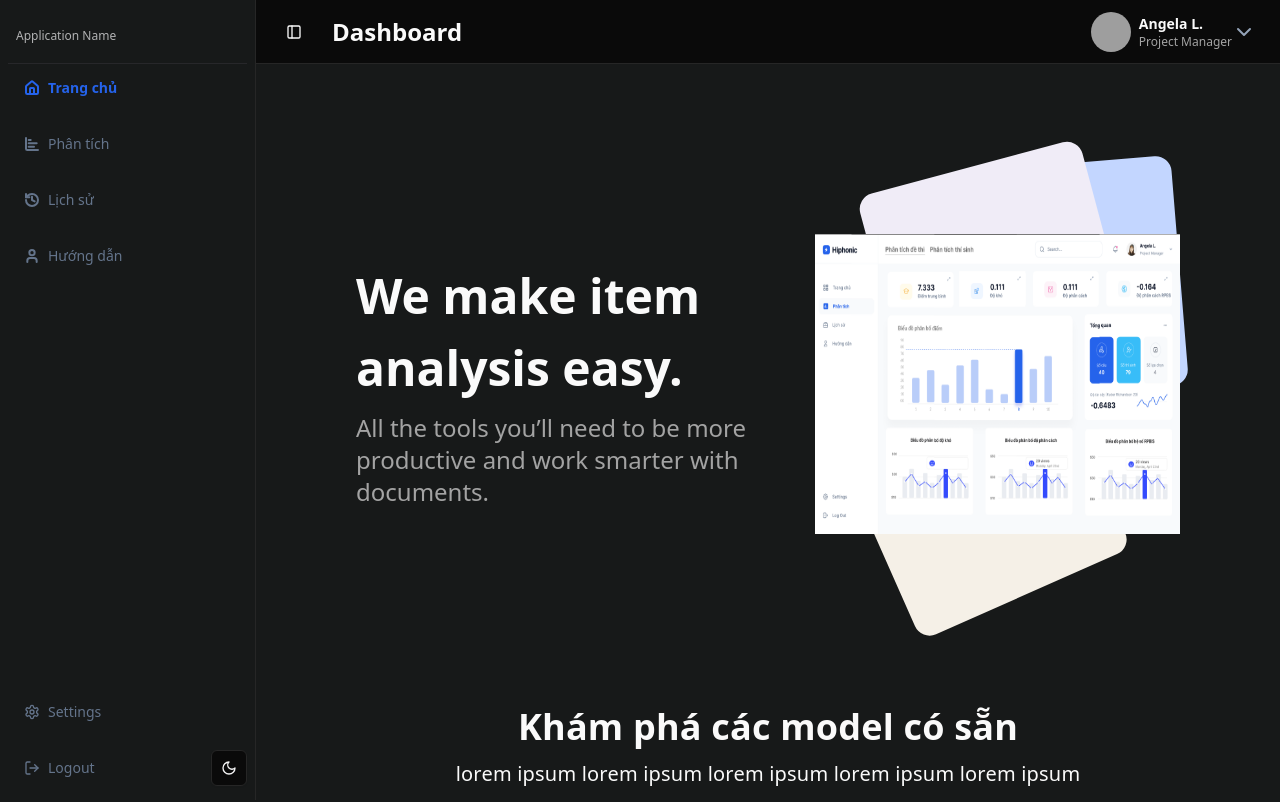
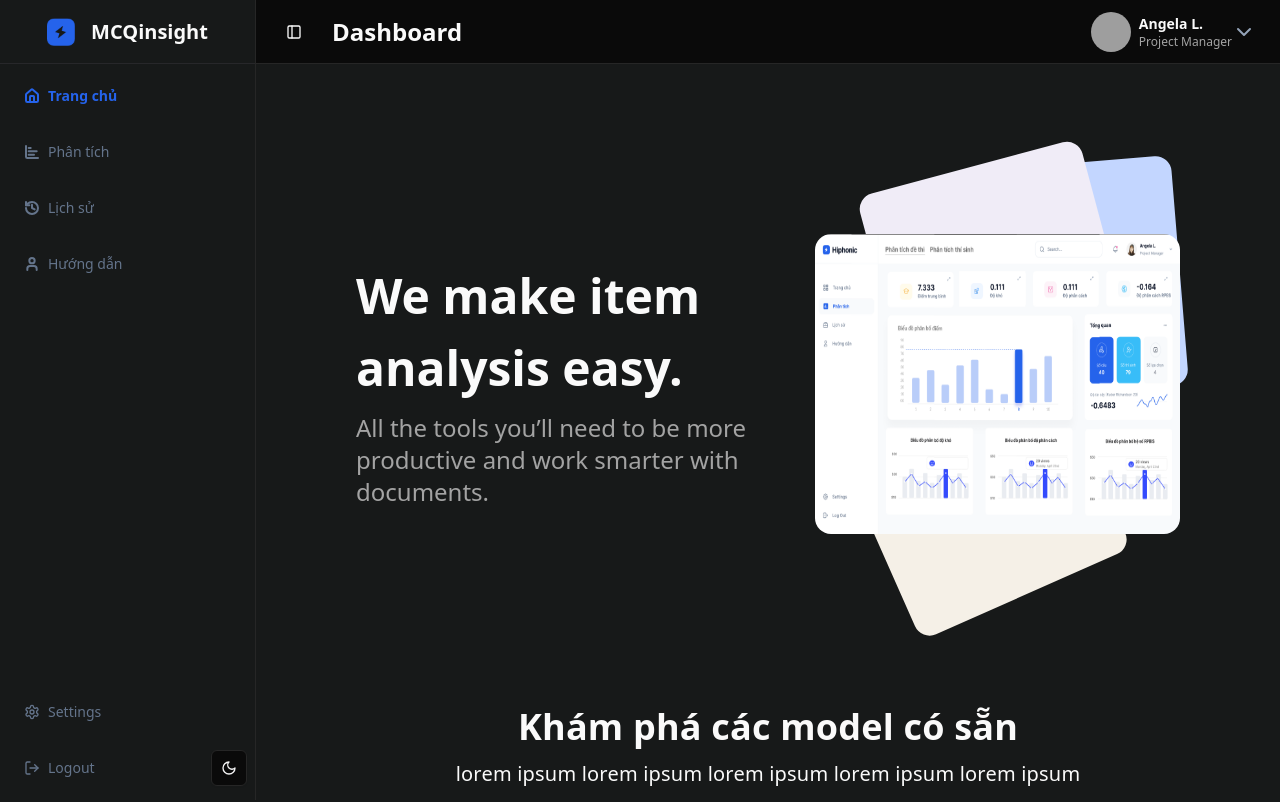
Before and after one commit to longtruong2604/IRT-FE, a React (Vite) app: page / in a window 1280 px wide. Shown: the top 802 px of the page. Built offline with nearby package versions, Linux system fonts and the light colour scheme; grey boxes are pictures that could not be loaded.

Commit message:
feat: minor changes to home page

```diff
--- a/src/components/main-layout/app-sidebar.tsx
+++ b/src/components/main-layout/app-sidebar.tsx
@@ -4,7 +4,7 @@ import {
   SidebarFooter,
   SidebarGroup,
   SidebarGroupContent,
-  SidebarGroupLabel,
+  SidebarHeader,
   SidebarMenu,
   SidebarMenuButton,
   SidebarMenuItem,
@@ -14,17 +14,21 @@ import { LogOut, Settings } from 'lucide-react'
 import { NavLink } from 'react-router-dom'
 import { DarkModeToggle } from './dark-mode-toggle'
 import { useState } from 'react'
+import { Logo } from '../ui/logo'
 
 export function AppSidebar() {
   const [activeLink, setActiveLink] =
     useState<(typeof MenuItems)[number]['value']>()
   return (
     <Sidebar>
+      <SidebarHeader className="h-[64px] items-center justify-center rounded-none border-b border-sidebar-border pb-2">
+        <Logo
+          className="gap-2 px-0 pt-0 text-foreground"
+          logoUrl="/logo-blue.png"
+        />
+      </SidebarHeader>
       <SidebarContent>
         <SidebarGroup>
-          <SidebarGroupLabel className="h-[56px] rounded-none border-b border-sidebar-border">
-            Application Name
-          </SidebarGroupLabel>
           <SidebarGroupContent>
             <SidebarMenu className="gap-2">
               {MenuItems.map((item) => (
--- a/src/components/ui/logo.tsx
+++ b/src/components/ui/logo.tsx
@@ -1,11 +1,24 @@
+import { cn } from '@/lib/utils'
 import { Link } from 'react-router-dom'
 
-export function Logo() {
+export function Logo({
+  className,
+  logoUrl = '/logo.png',
+}: {
+  className?: string
+  logoUrl?: string
+}) {
   return (
     <>
-      <Link className="item-center flex whitespace-normal px-9 pt-10" to="/">
-        <img className="h-7 w-9 pr-2" src="/logo.png" alt="logo" />
-        <h3 className="text-xl font-bold text-white"> MCQinsight</h3>
+      <Link
+        className={cn(
+          'item-center flex whitespace-normal px-9 pt-10 text-xl font-bold text-white',
+          className
+        )}
+        to="/"
+      >
+        <img className="h-7 w-9 pr-2" src={logoUrl} alt="logo" />
+        <h3> MCQinsight</h3>
       </Link>
     </>
   )
--- a/src/pages/dashboard/index.tsx
+++ b/src/pages/dashboard/index.tsx
@@ -53,7 +53,7 @@ const DashBoard = () => {
           <div className="absolute right-0 top-0 size-[230px] rotate-[-4.683deg] rounded-2xl bg-[#C3D6FF]" />
           <div className="absolute bottom-0 left-[50px] size-[230px] rotate-[-23.885deg] rounded-2xl bg-[#F5F0E7]" />
           <div className="absolute top-0 size-[230px] rotate-[-15deg] rounded-2xl bg-[#F0ECF7]" />
-          <img src={banner} alt="" className="z-0 h-[300px]" />
+          <img src={banner} alt="" className="z-0 h-[300px] rounded-2xl" />
         </div>
       </div>
       <div className="flex flex-col gap-[60px]">
```
Also changed, not shown: public/logo-blue.png (added).
